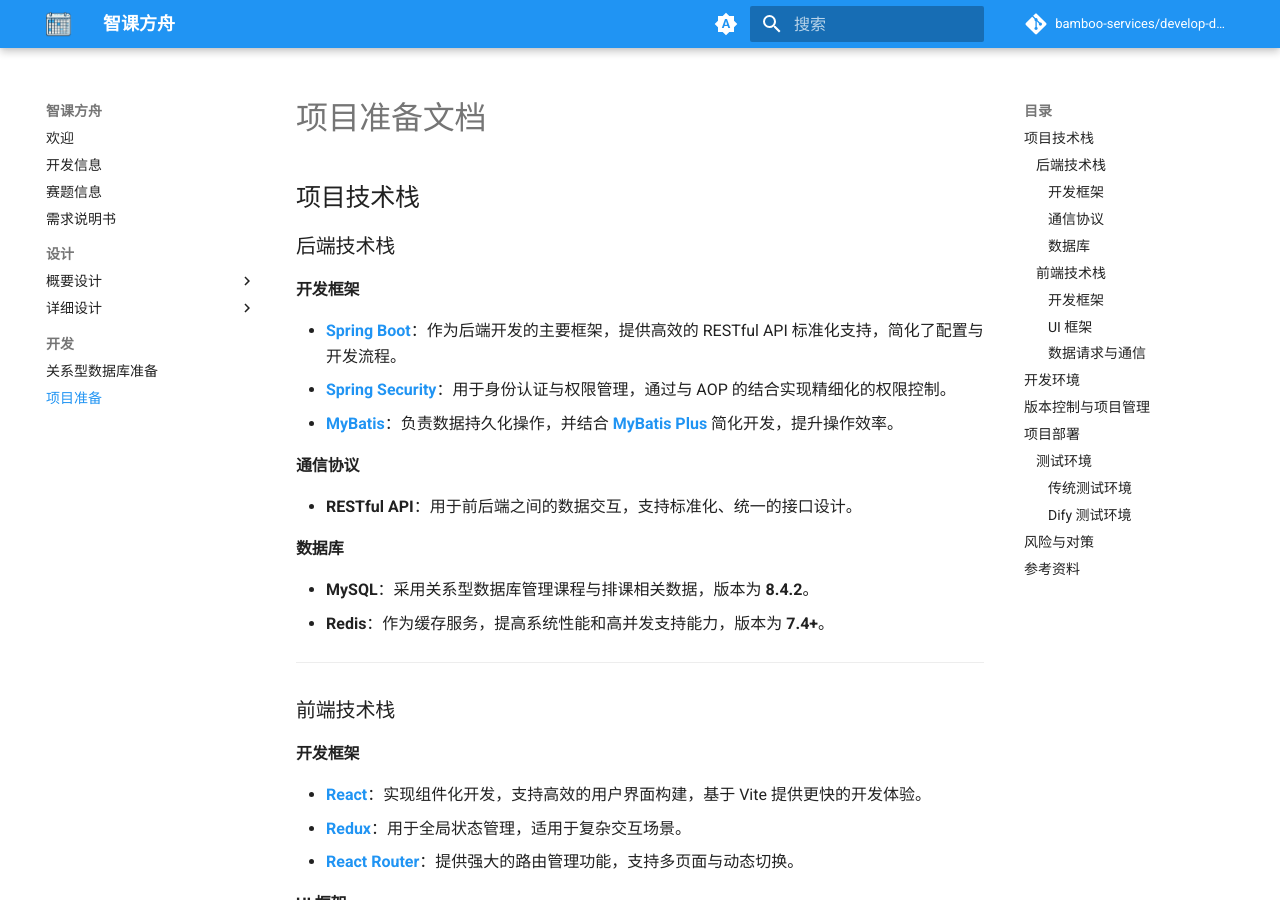
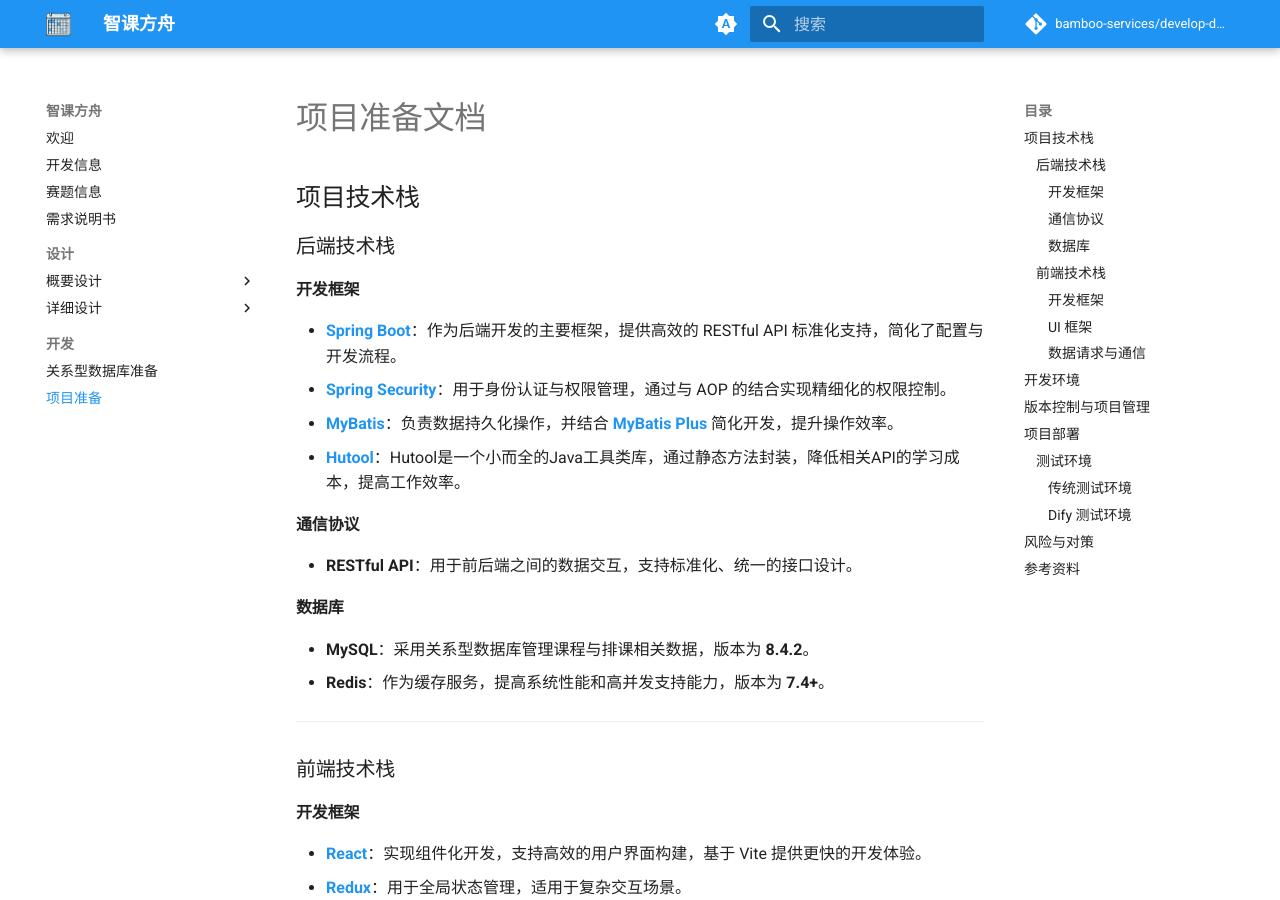
Before and after one commit to class-scheduling-system/develop-document, an MkDocs documentation site: the page built from docs/develop/project_prepare.md, in a window 1280 px wide and 900 px high. Built offline with MkDocs 1.6.1 and Material for MkDocs 9.7.7, drawn with Linux system fonts in a browser that asks for light colours; comment, search, counter and statistics services are not loaded.

Commit message:
feat(docs): 在项目准备文档中新增 Hutool 工具类库说明

```diff
--- a/docs/develop/project_prepare.md
+++ b/docs/develop/project_prepare.md
@@ -9,6 +9,7 @@
 - **[Spring Boot](https://springdoc.cn/spring-boot/)**：作为后端开发的主要框架，提供高效的 RESTful API 标准化支持，简化了配置与开发流程。
 - **[Spring Security](https://springdoc.cn/spring-security/)**：用于身份认证与权限管理，通过与 AOP 的结合实现精细化的权限控制。
 - **[MyBatis](https://mybatis.org/mybatis-3/zh_CN/getting-started.html)**：负责数据持久化操作，并结合 **[MyBatis Plus](https://baomidou.com/introduce/)** 简化开发，提升操作效率。
+- **[Hutool](https://hutool.cn/)**：Hutool是一个小而全的Java工具类库，通过静态方法封装，降低相关API的学习成本，提高工作效率。
 
 #### 通信协议
 
```
